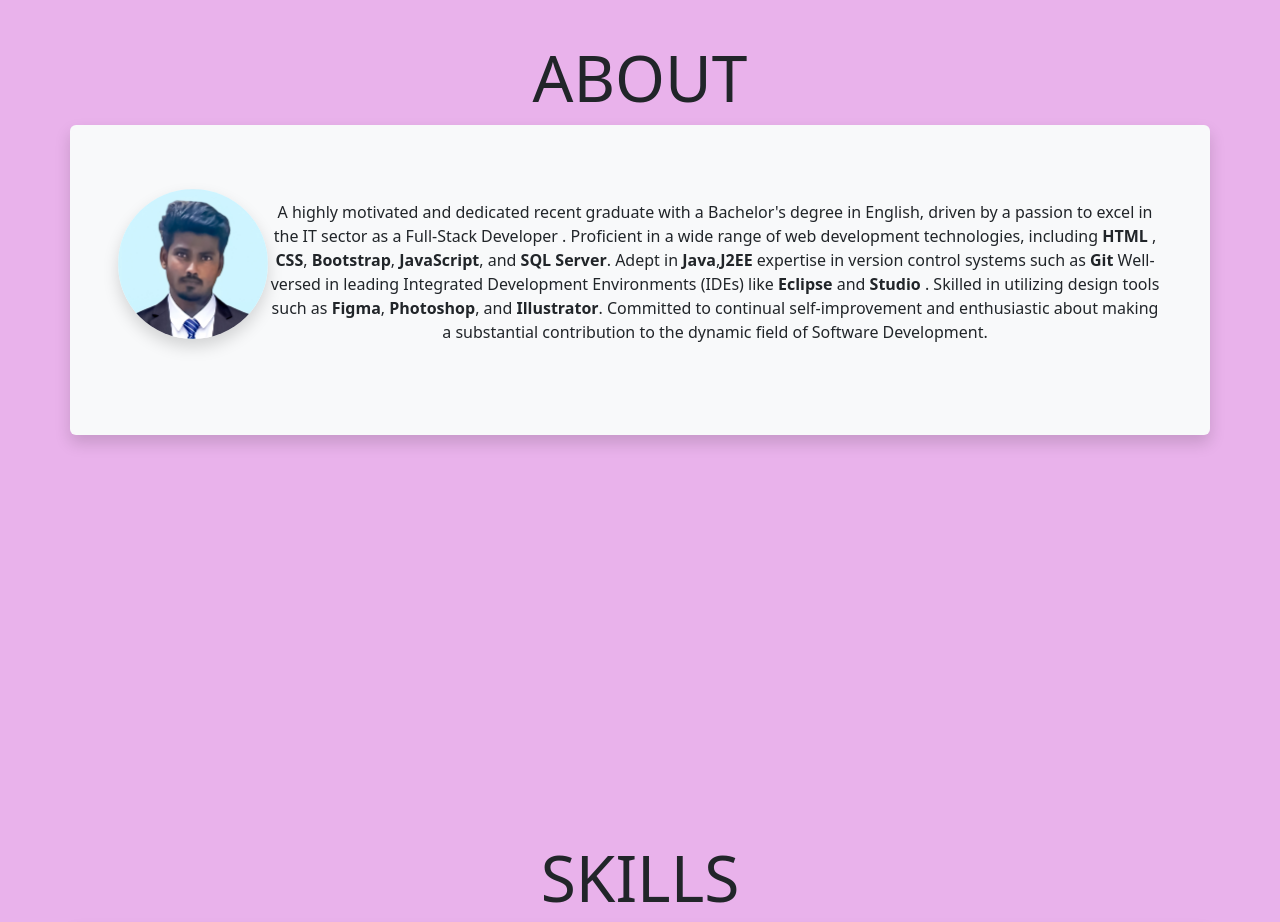
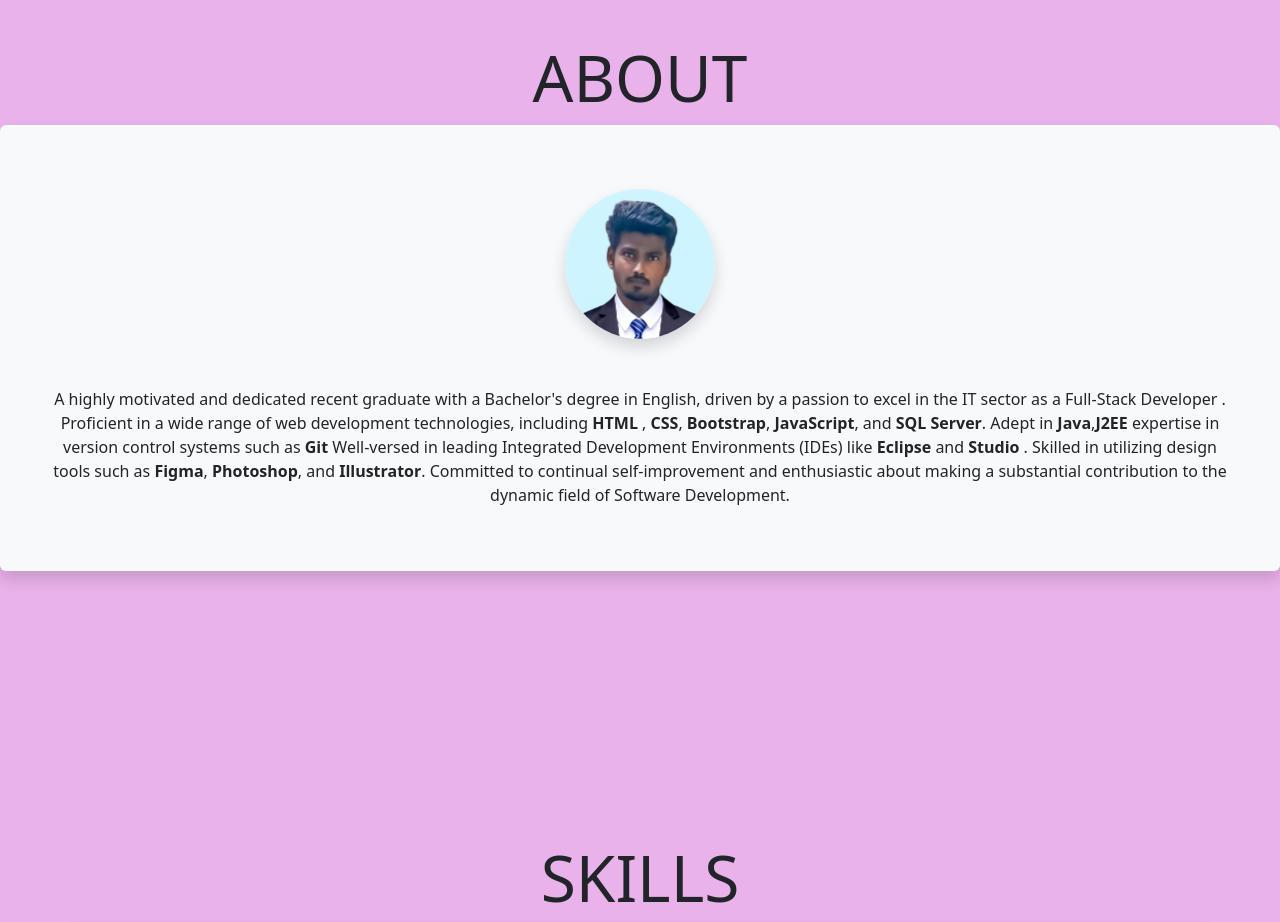
Before and after one commit to VINISH06/Portfolio, a plain HTML site: page index.html in a window 1280 px wide. Shown: the part 840-1762 px from the top of the page. Drawn offline with nearby package versions, Linux system fonts and the light colour scheme.

Commit message:
update12

```diff
--- a/assets/Style.css
+++ b/assets/Style.css
@@ -118,8 +118,9 @@ section {
   margin-top: 80%;
 }
 
-#about .container {
+#about .container1 {
   display: flex;
+  flex-direction: column;
   align-items: center;
   justify-content: center;
 }
--- a/index.html
+++ b/index.html
@@ -64,7 +64,7 @@
   <!-- about -->
   <section id="about">
     <h1 class="display-3 text-center text-uppercase fw-normal">About</h1>
-    <div class="container bg-light p-lg-5 shadow  rounded" data-aos="fade-up">
+    <div class="container1 bg-light p-lg-5 shadow  rounded" data-aos="fade-up">
 
       <img src="./assets/img/profile pic.jpg" alt="profile" data-aos="flip-left" data-aos-duration="1000"
         class="img-fluid rounded-circle shadow mb-5 mt-3" width="150px" height="150px">
```
